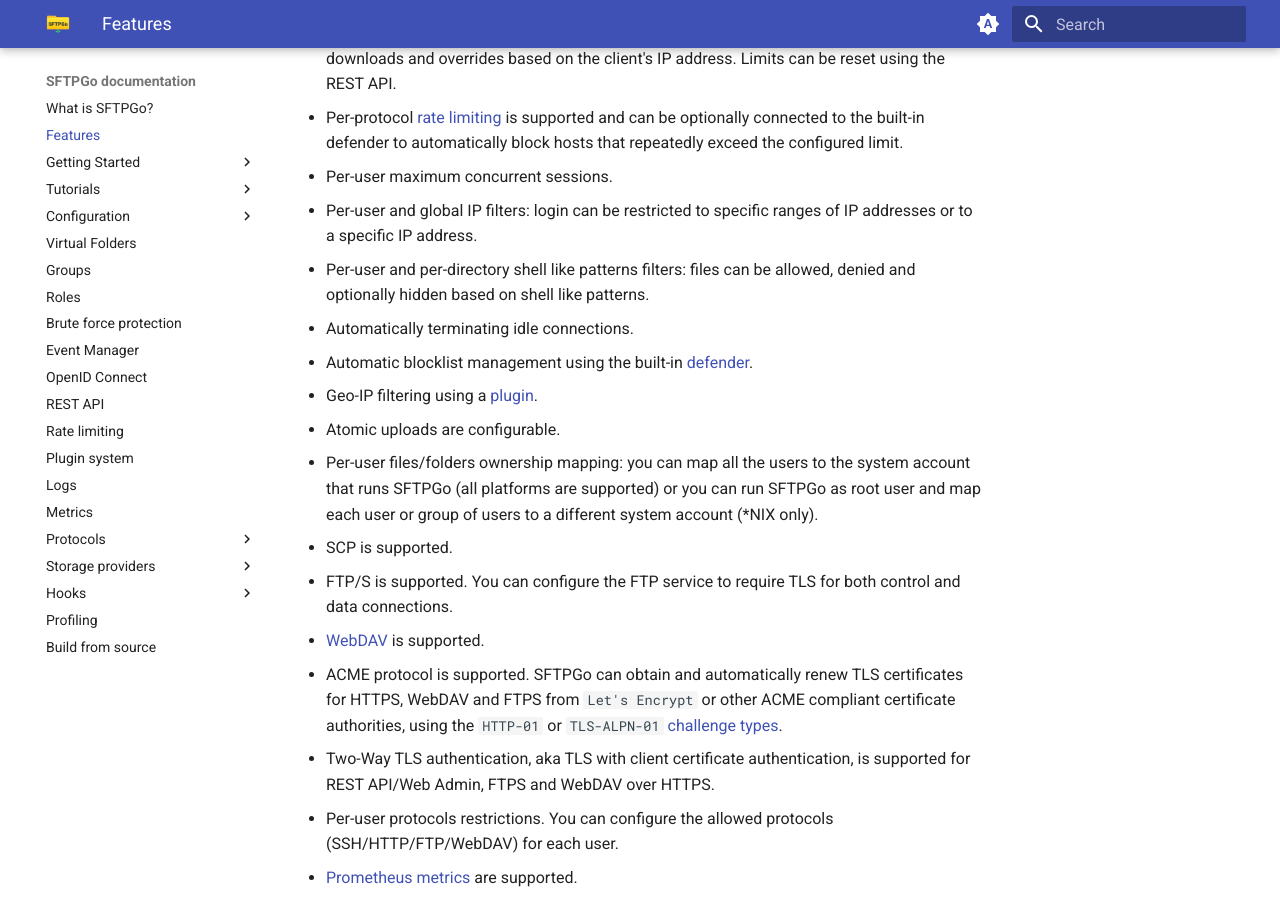
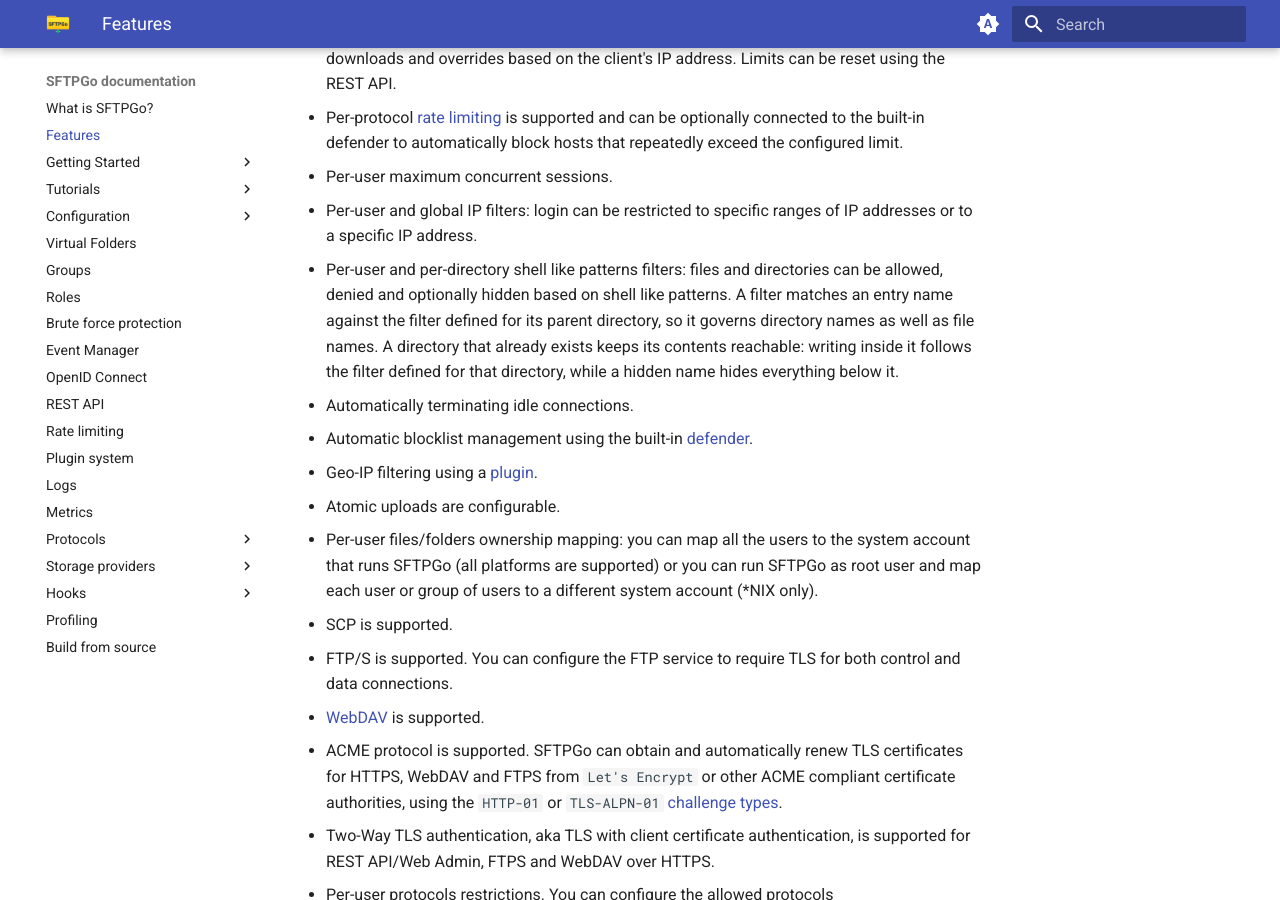
Before and after one commit to sftpgo/docs, an MkDocs documentation site: the page built from docs/features.md, in a window 1280 px wide and 900 px high, scrolled down 1596 px. Built offline with MkDocs 1.6.1 and Material for MkDocs 9.7.7, drawn with Linux system fonts in a browser that asks for light colours; the version menu is left out; some of the changed text lies outside the part shown.

Commit message:
docs: refine the access control notes
Signed-off-by: Nicola Murino <nicola.murino@gmail.com>

```diff
--- a/docs/features.md
+++ b/docs/features.md
@@ -34,7 +34,7 @@ description: "Open-source SFTPGo features: secure file transfer over SFTP, FTP/S
 - Per-protocol [rate limiting](rate-limiting.md) is supported and can be optionally connected to the built-in defender to automatically block hosts that repeatedly exceed the configured limit.
 - Per-user maximum concurrent sessions.
 - Per-user and global IP filters: login can be restricted to specific ranges of IP addresses or to a specific IP address.
-- Per-user and per-directory shell like patterns filters: files can be allowed, denied and optionally hidden based on shell like patterns.
+- Per-user and per-directory shell like patterns filters: files and directories can be allowed, denied and optionally hidden based on shell like patterns. A filter matches an entry name against the filter defined for its parent directory, so it governs directory names as well as file names. A directory that already exists keeps its contents reachable: writing inside it follows the filter defined for that directory, while a hidden name hides everything below it.
 - Automatically terminating idle connections.
 - Automatic blocklist management using the built-in [defender](defender.md).
 - Geo-IP filtering using a [plugin](https://github.com/sftpgo/sftpgo-plugin-geoipfilter){:target="_blank"}.
```
Also changed, not shown: other parts of docs/features.md (+1 -1 lines), docs/config-file.md (+1 -1 lines), docs/s3.md (+1 -0 lines), docs/ssh.md (+1 -1 lines), docs/web-interfaces.md (+2 -2 lines).
